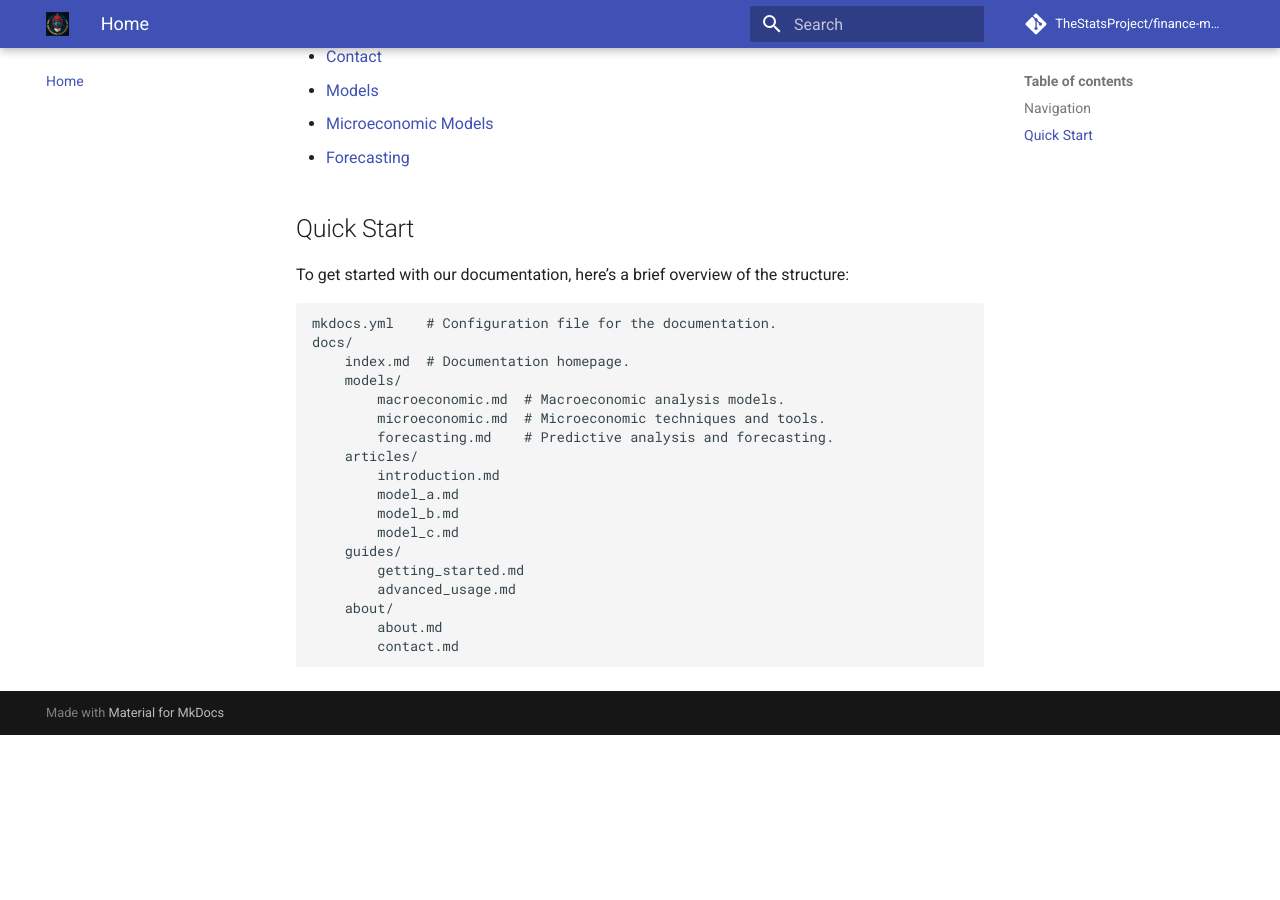
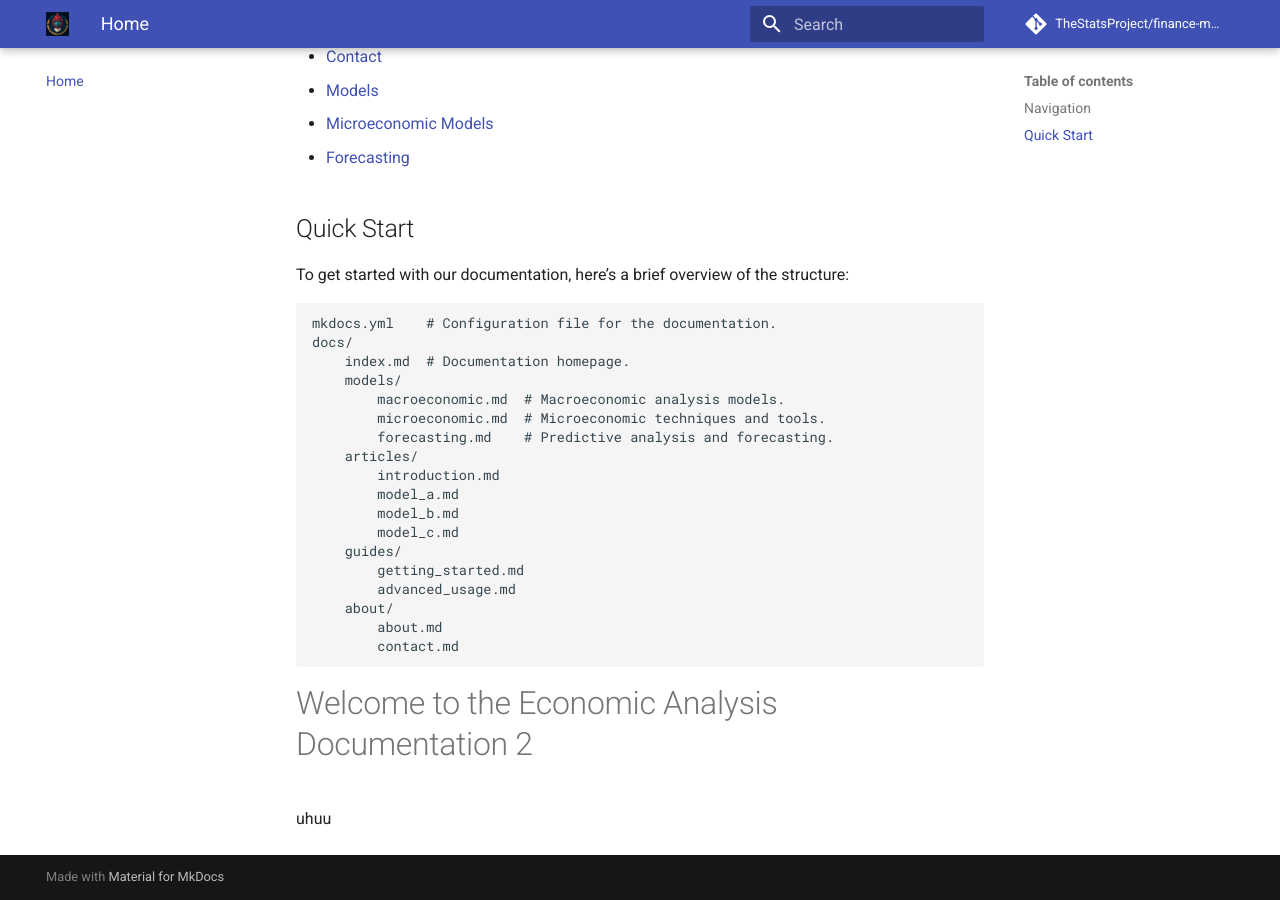
Before and after one commit to TheStatsProject/finance-models-docs, an MkDocs documentation site: the page built from docs/index.md, in a window 1280 px wide and 900 px high, scrolled down 628 px. Built offline with MkDocs 1.6.1 and Material for MkDocs 9.7.7, drawn with Linux system fonts in a browser that asks for light colours; comment, search, counter and statistics services are not loaded; before the commit the page ends 1363 px from its top, so only the background shows below that.

Commit message:
Update index.md

````diff
--- a/docs/index.md
+++ b/docs/index.md
@@ -40,3 +40,7 @@ docs/
         about.md
         contact.md
 ```
+# Welcome to the Economic Analysis Documentation 2
+
+
+uhuu
````
